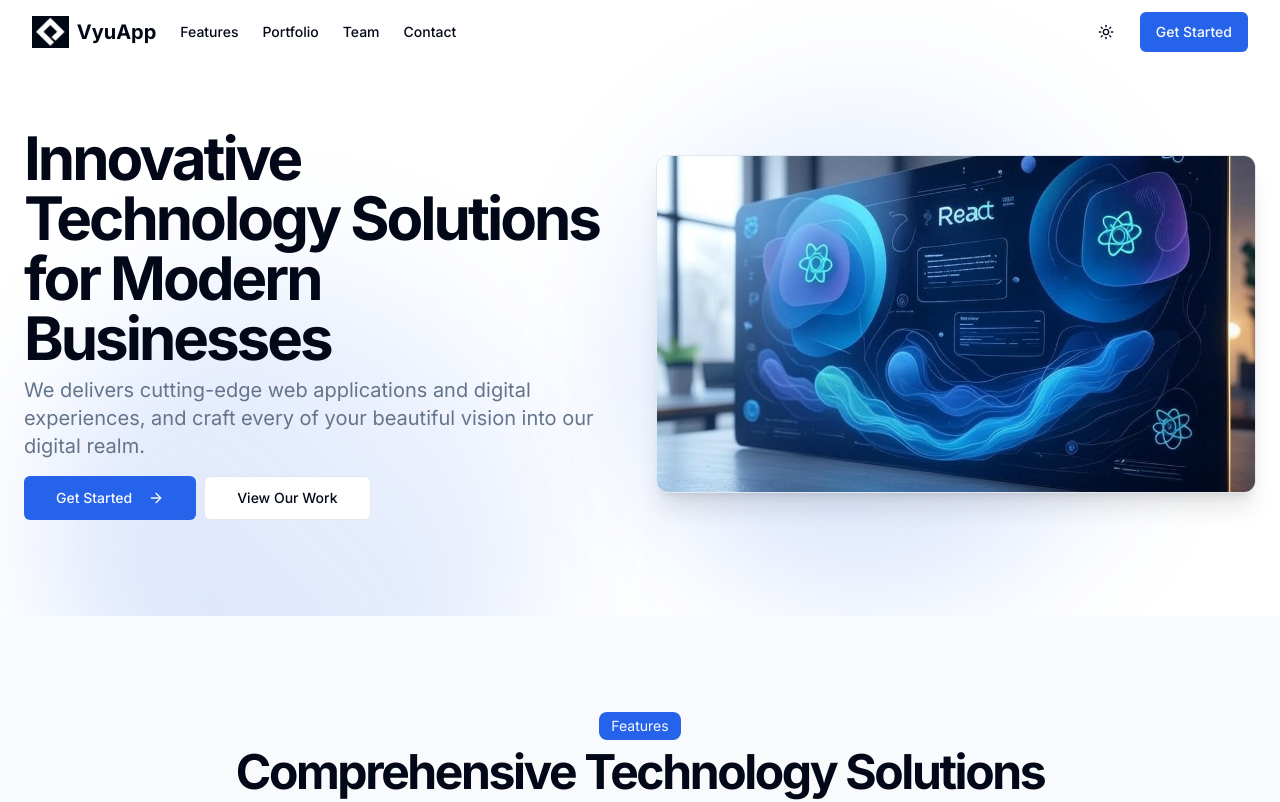
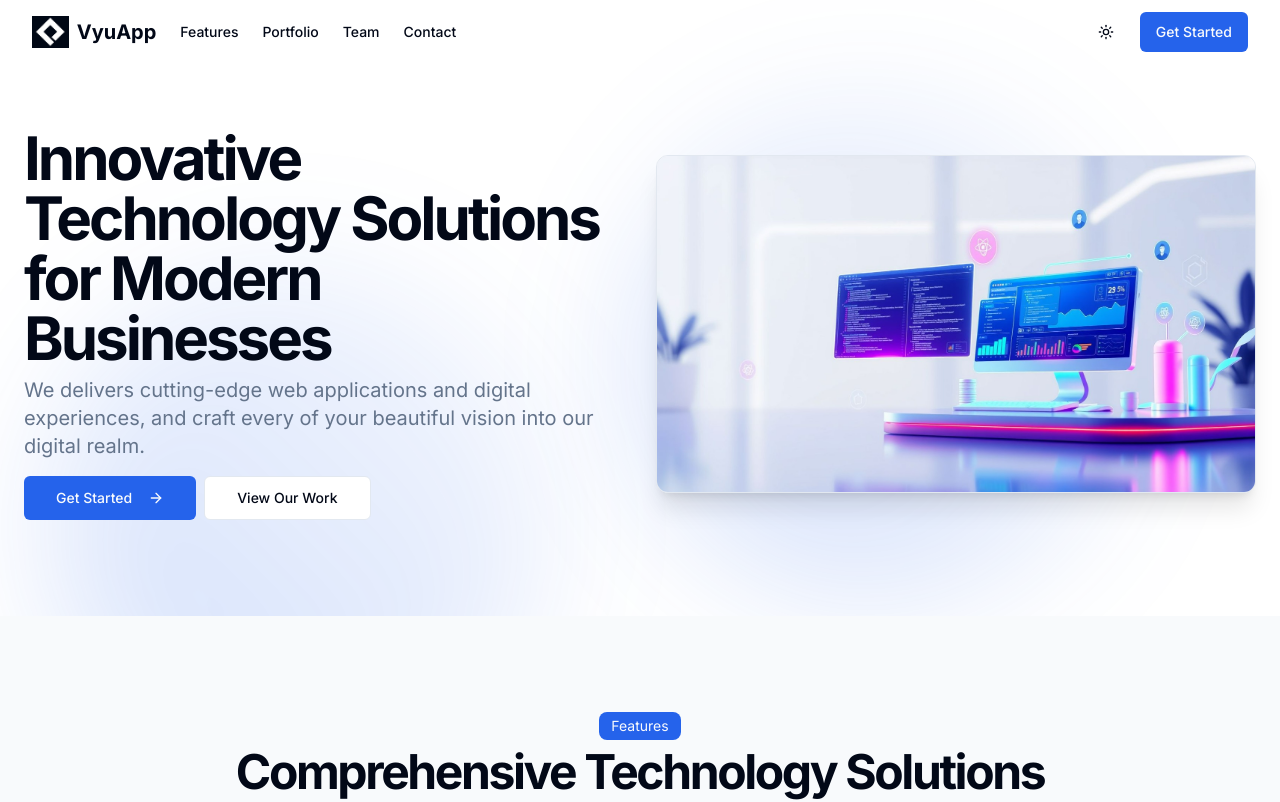
Before and after one commit to avvy-lavoienne/vyu-next, a Next.js app: page / in a window 1280 px wide. Shown: the top 802 px of the page. Built offline with nearby package versions, Linux system fonts and the light colour scheme.

Commit message:
replace hero.jpeg

```diff
--- a/components/hero-section.tsx
+++ b/components/hero-section.tsx
@@ -51,7 +51,7 @@ export function HeroSection() {
           >
             <div className="relative w-full aspect-video overflow-hidden rounded-xl border bg-background shadow-xl">
               <Image
-                src="/images/hero.jpg"
+                src="/images/hero.jpeg"
                 alt="Innovative technology solutions with React and Next.js"
                 fill
                 className="object-cover"
```
Also changed, not shown: public/images/hero.jpeg (added), public/images/hero.jpg (deleted).
